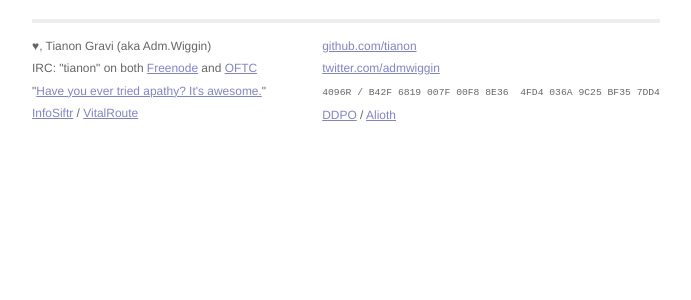
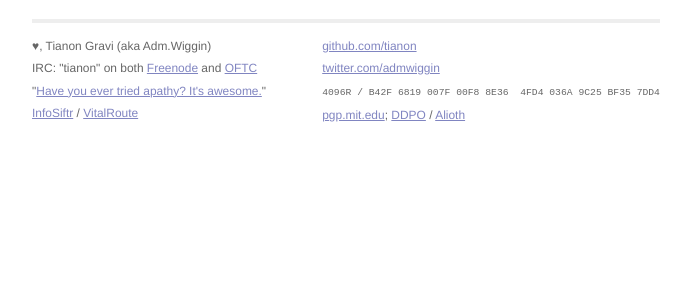
Before and after one commit to tianon/tianon.github.io, a Jekyll site: the page built from index.html, in a window 1280 px wide. Shown: the part 227-527 px from the top of the page, without its empty margins (294-985 px from the left). Built offline with Jekyll 4.4.1, drawn with Linux system fonts in a browser that asks for light colours; Markdown is read by kramdown in place of the engine named in the settings.

Commit message:
add pgp.mit.edu link

```diff
--- a/_layouts/default.html
+++ b/_layouts/default.html
@@ -47,6 +47,7 @@
 					<br />
 					<code style="white-space: pre;">4096R / B42F 6819 007F 00F8 8E36  4FD4 036A 9C25 BF35 7DD4</code>
 					<br />
+					<a href="http://pgp.mit.edu/pks/lookup?op=vindex&search=0x036A9C25BF357DD4">pgp.mit.edu</a>;
 					<a href="https://qa.debian.org/developer.php?login=admwiggin@gmail.com">DDPO</a> / <a href="https://alioth.debian.org/users/tianon-guest/">Alioth</a>
 				</div>
 			</div>
```
